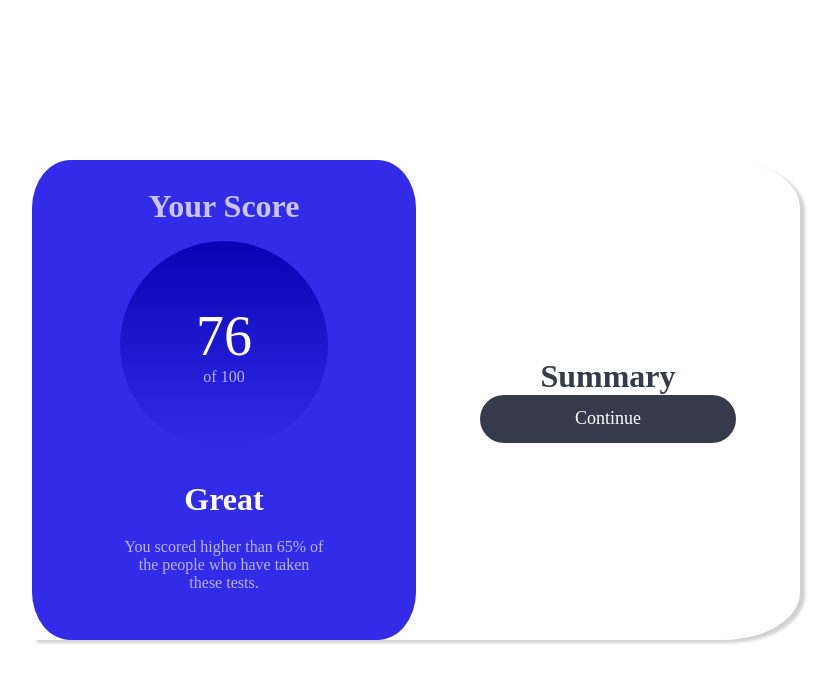
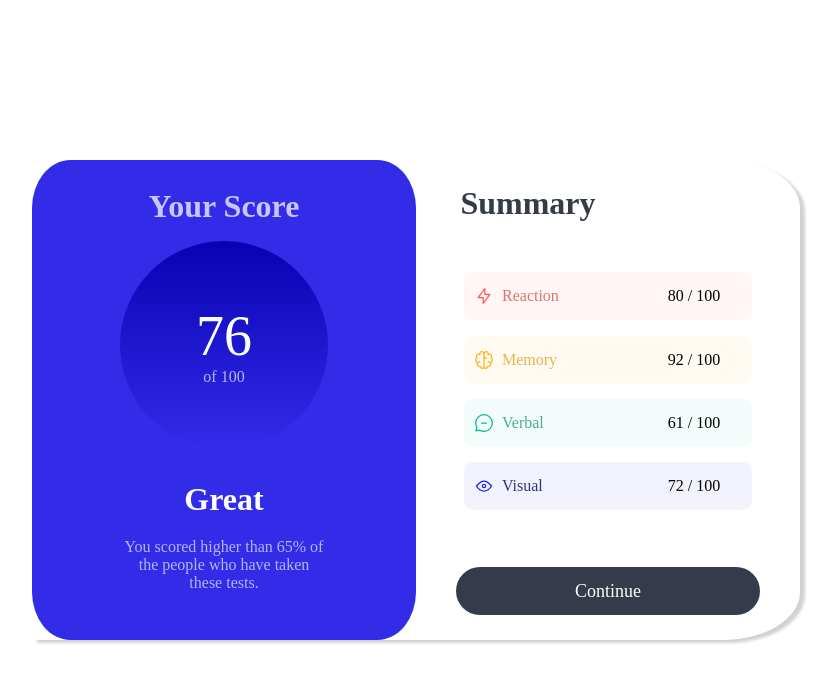
Before and after one commit to xamanyy/frontend-03, a plain HTML site: page index.html in a window 1280 px wide. Shown: the whole page, without its empty margins (224-1061 px from the left). Drawn offline with Linux system fonts and the light colour scheme.

Commit message:
comleted

```diff
--- a/css/style.css
+++ b/css/style.css
@@ -82,19 +82,100 @@ p{
 
 .summary{
     color: #353b4b;
+    margin-bottom: 0.8em;
+    margin-left: -5em;
 }
 
 .btn{
     display: flex;
     justify-content: center;
     align-items: center;
-    width:16em;
+    width:19em;
     height: 3em;
     border-radius: 24px;
     background-color: #353b4b;
+    cursor: pointer;
+    margin-top: 2em;
 }
 
 .continue{
     font-size: 18px;
     color:#fcfdfe;
 }
+
+.details{
+        height: 18em;
+        width:24em;
+        padding: 10px;
+        display: flex;
+        justify-content: space-evenly;
+        align-items: center;
+        flex-direction: column;
+}
+
+
+.data{
+    display: flex;
+    justify-content: space-between;
+    align-items: center;
+    height: 3em;
+    width: 18em;
+    background-color: #fcfdfe;
+    border-radius: 10px;
+    padding: 10px;
+}
+
+li{
+   list-style: none;
+}
+
+.data-card1{
+    width: 6em;
+    display: flex;
+    /* justify-content: space-between; */
+    align-items: center;
+}
+
+.data-card2{
+    width: 6em;
+    display: flex;
+    justify-content: center;
+    align-items: center;
+}
+
+.red{
+    color: #dd736e;
+    margin-left: 8px;
+}
+
+.yellow{
+    color: #e9b34d;
+    margin-left: 8px;
+}
+
+.green{
+    color:#45af95;
+    margin-left: 8px;
+}
+
+.blue{
+    color: #2c3584;
+    margin-left: 8px;
+}
+
+.r{
+    background-color: #fff6f5;
+}
+
+.y{
+    background-color: #fffbf2;
+}
+
+.g{
+    background-color: #f3fbfb;
+
+}
+
+.b{
+    background-color: #f2f2fd;
+}
--- a/index.html
+++ b/index.html
@@ -24,7 +24,52 @@
             </div>
             <div class="content">
                   <h1 class="summary">Summary</h1>
-
+                  <ul class="details">
+                      <li>
+                          <div class="data r">
+                              <div class="data-card1">
+                                  <img src="./assets/images/icon-reaction.svg" alt=""/>
+                                  <span class="red">Reaction</span>
+                              </div>
+                              <div class="data-card2">
+                                <span>80 / 100</span>
+                              </div>
+                          </div>
+                      </li>
+                      <li>
+                          <div class="data y">
+                              <div class="data-card1">
+                                <img src="./assets/images/icon-memory.svg" alt=""/>
+                                <span class="yellow">Memory</span>
+                              </div>
+                              <div class="data-card2">
+                                <span>92 / 100</span>
+                              </div>
+                          </div>
+                      </li>
+                      <li>
+                          <div class="data g">
+                              <div class="data-card1">
+                                <img src="./assets/images/icon-verbal.svg" alt=""/>
+                                <span class="green">Verbal</span>
+                              </div>
+                              <div class="data-card2">
+                                <span>61 / 100</span>
+                              </div>
+                          </div>
+                      </li>
+                      <li>
+                        <div class="data b">
+                            <div class="data-card1">
+                              <img src="./assets/images/icon-visual.svg" alt=""/>
+                              <span class="blue">Visual</span>
+                            </div>
+                            <div class="data-card2">
+                              <span>72 / 100</span>
+                            </div>
+                        </div>
+                    </li>
+                  </ul>
                   <div class="btn">
                     <span class="continue">Continue</span>
                   </div>
```
